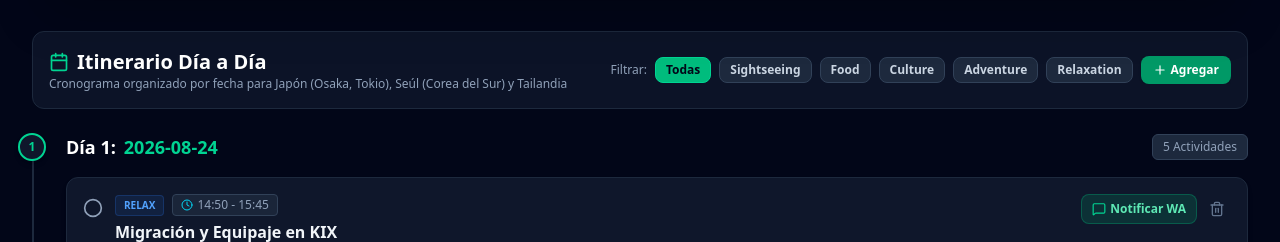
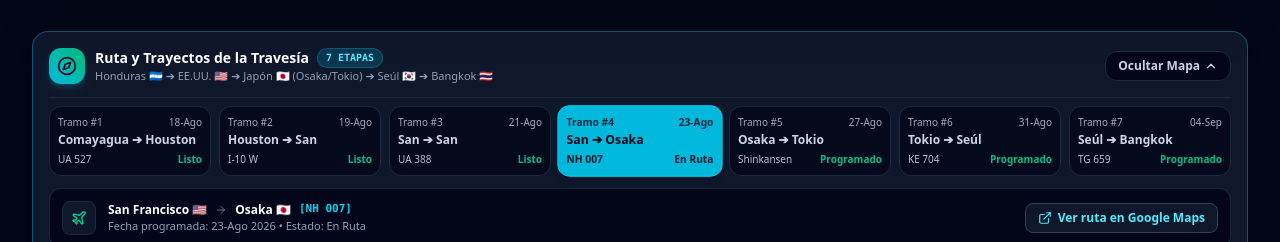
Before and after one commit to donaurocastro-eng/Viajes_Mel, a React (Vite) app: page / in a window 1280 px wide. Shown: the part 710-952 px from the top of the page. Built offline with nearby package versions, Linux system fonts and the light colour scheme; no server answers.

Commit message:
feat: add itinerary stages component
Introduce ITINERARY_STAGES_QUICK and additional icons to support multi-modal travel tracking in the itinerary view.

```diff
--- a/src/components/ItineraryView.tsx
+++ b/src/components/ItineraryView.tsx
@@ -1,6 +1,6 @@
 import React, { useState } from 'react';
 import { Trip, Activity } from '../types';
-import { Calendar, Clock, MapPin, DollarSign, CheckCircle2, Circle, MessageSquare, Plus, Trash2, Tag, ArrowRight } from 'lucide-react';
+import { Calendar, Clock, MapPin, DollarSign, CheckCircle2, Circle, MessageSquare, Plus, Trash2, Tag, ArrowRight, Compass, Plane, Train, Car, Layers, ChevronDown, ChevronUp, ExternalLink } from 'lucide-react';
 
 interface ItineraryViewProps {
   trip: Trip;
@@ -11,6 +11,16 @@ interface ItineraryViewProps {
   onNotifyWhatsApp: (activity: Activity) => void;
 }
 
+const ITINERARY_STAGES_QUICK = [
+  { step: 1, from: 'Comayagua 🇭🇳', to: 'Houston 🇺🇸', type: 'flight', code: 'UA 527', date: '18-Ago', status: 'Listo' },
+  { step: 2, from: 'Houston 🇺🇸', to: 'San Antonio 🇺🇸', type: 'ground', code: 'I-10 W', date: '19-Ago', status: 'Listo' },
+  { step: 3, from: 'San Antonio 🇺🇸', to: 'San Francisco 🇺🇸', type: 'flight', code: 'UA 388', date: '21-Ago', status: 'Listo' },
+  { step: 4, from: 'San Francisco 🇺🇸', to: 'Osaka 🇯🇵', type: 'flight', code: 'NH 007', date: '23-Ago', status: 'En Ruta' },
+  { step: 5, from: 'Osaka 🇯🇵', to: 'Tokio 🇯🇵', type: 'train', code: 'Shinkansen', date: '27-Ago', status: 'Programado' },
+  { step: 6, from: 'Tokio 🇯🇵', to: 'Seúl 🇰🇷', type: 'flight', code: 'KE 704', date: '31-Ago', status: 'Programado' },
+  { step: 7, from: 'Seúl 🇰🇷', to: 'Bangkok 🇹🇭', type: 'flight', code: 'TG 659', date: '04-Sep', status: 'Programado' },
+];
+
 export const ItineraryView: React.FC<ItineraryViewProps> = ({
   trip,
   activities,
@@ -20,6 +30,8 @@ export const ItineraryView: React.FC<ItineraryViewProps> = ({
   onNotifyWhatsApp,
 }) => {
   const [selectedCategoryFilter, setSelectedCategoryFilter] = useState<string>('all');
+  const [showRouteStrip, setShowRouteStrip] = useState<boolean>(true);
+  const [selectedStageIdx, setSelectedStageIdx] = useState<number>(3); // Pacific crossing by default
 
   // Filter activities by tripId
   const tripActivities = activities.filter((a) => a.tripId === trip.id);
@@ -63,6 +75,111 @@ export const ItineraryView: React.FC<ItineraryViewProps> = ({
 
   return (
     <div className="space-y-6">
+      {/* Route & Stages Visual Map Banner (Always Visible) */}
+      <div className="bg-slate-900 rounded-2xl border border-cyan-500/40 p-4 shadow-xl space-y-3">
+        <div className="flex items-center justify-between">
+          <div className="flex items-center space-x-2.5">
+            <div className="p-2 bg-gradient-to-tr from-cyan-500 to-emerald-500 rounded-xl text-slate-950 font-black shadow-md shadow-cyan-500/20">
+              <Compass className="w-5 h-5" />
+            </div>
+            <div>
+              <h3 className="text-sm font-extrabold text-white flex items-center space-x-2">
+                <span>Ruta y Trayectos de la Travesía</span>
+                <span className="px-2 py-0.5 rounded-full text-[10px] font-mono bg-cyan-500/20 text-cyan-300 border border-cyan-500/30">
+                  7 ETAPAS
+                </span>
+              </h3>
+              <p className="text-[11px] text-slate-400">
+                Honduras 🇭🇳 ➔ EE.UU. 🇺🇸 ➔ Japón 🇯🇵 (Osaka/Tokio) ➔ Seúl 🇰🇷 ➔ Bangkok 🇹🇭
+              </p>
+            </div>
+          </div>
+          <button
+            onClick={() => setShowRouteStrip(!showRouteStrip)}
+            className="flex items-center space-x-1 px-3 py-1.5 rounded-xl bg-slate-950 border border-slate-800 text-xs font-bold text-slate-300 hover:text-white transition-all"
+          >
+            <span>{showRouteStrip ? 'Ocultar Mapa' : 'Ver Mapa'}</span>
+            {showRouteStrip ? <ChevronUp className="w-3.5 h-3.5" /> : <ChevronDown className="w-3.5 h-3.5" />}
+          </button>
+        </div>
+
+        {showRouteStrip && (
+          <div className="pt-2 border-t border-slate-800 space-y-3">
+            {/* Stages Step Timeline Buttons */}
+            <div className="grid grid-cols-2 sm:grid-cols-4 lg:grid-cols-7 gap-2">
+              {ITINERARY_STAGES_QUICK.map((stg, i) => {
+                const isSelected = selectedStageIdx === i;
+                return (
+                  <button
+                    key={stg.step}
+                    onClick={() => setSelectedStageIdx(i)}
+                    className={`p-2 rounded-xl text-left transition-all border ${
+                      isSelected
+                        ? 'bg-cyan-500 text-slate-950 border-cyan-400 font-extrabold shadow-md scale-102'
+                        : 'bg-slate-950/80 text-slate-300 border-slate-800 hover:bg-slate-800/80'
+                    }`}
+                  >
+                    <div className="flex items-center justify-between text-[10px] opacity-80 mb-0.5">
+                      <span>Tramo #{stg.step}</span>
+                      <span>{stg.date}</span>
+                    </div>
+                    <div className="text-xs font-bold truncate">
+                      {stg.from.split(' ')[0]} ➔ {stg.to.split(' ')[0]}
+                    </div>
+                    <div className="text-[10px] mt-1 flex items-center justify-between opacity-90">
+                      <span>{stg.code}</span>
+                      <span className={isSelected ? 'text-slate-950 font-black' : 'text-emerald-400 font-semibold'}>
+                        {stg.status}
+                      </span>
+                    </div>
+                  </button>
+                );
+              })}
+            </div>
+
+            {/* Quick Detail Pill of Selected Stage */}
+            {ITINERARY_STAGES_QUICK[selectedStageIdx] && (
+              <div className="p-3 bg-slate-950 rounded-xl border border-slate-800/90 flex flex-col sm:flex-row sm:items-center justify-between gap-3 text-xs">
+                <div className="flex items-center space-x-3">
+                  <div className="p-2 bg-slate-900 rounded-lg text-cyan-400 border border-slate-800">
+                    {ITINERARY_STAGES_QUICK[selectedStageIdx].type === 'train' ? (
+                      <Train className="w-4 h-4 text-amber-400" />
+                    ) : ITINERARY_STAGES_QUICK[selectedStageIdx].type === 'ground' ? (
+                      <Car className="w-4 h-4 text-cyan-400" />
+                    ) : (
+                      <Plane className="w-4 h-4 text-emerald-400" />
+                    )}
+                  </div>
+                  <div>
+                    <div className="font-bold text-white flex items-center space-x-2">
+                      <span>{ITINERARY_STAGES_QUICK[selectedStageIdx].from}</span>
+                      <ArrowRight className="w-3 h-3 text-slate-500" />
+                      <span>{ITINERARY_STAGES_QUICK[selectedStageIdx].to}</span>
+                      <span className="text-cyan-400 font-mono text-[11px]">[{ITINERARY_STAGES_QUICK[selectedStageIdx].code}]</span>
+                    </div>
+                    <span className="text-[11px] text-slate-400">
+                      Fecha programada: {ITINERARY_STAGES_QUICK[selectedStageIdx].date} 2026 • Estado: {ITINERARY_STAGES_QUICK[selectedStageIdx].status}
+                    </span>
+                  </div>
+                </div>
+
+                <a
+                  href={`https://www.google.com/maps/dir/?api=1&origin=${encodeURIComponent(
+                    ITINERARY_STAGES_QUICK[selectedStageIdx].from
+                  )}&destination=${encodeURIComponent(ITINERARY_STAGES_QUICK[selectedStageIdx].to)}`}
+                  target="_blank"
+                  rel="noopener noreferrer"
+                  className="px-3 py-1.5 bg-slate-900 hover:bg-slate-800 text-cyan-300 border border-slate-700 rounded-lg text-xs font-bold flex items-center justify-center space-x-1.5 transition-all"
+                >
+                  <ExternalLink className="w-3.5 h-3.5" />
+                  <span>Ver ruta en Google Maps</span>
+                </a>
+              </div>
+            )}
+          </div>
+        )}
+      </div>
+
       {/* Category Filter & Header */}
       <div className="flex flex-col sm:flex-row items-start sm:items-center justify-between gap-4 bg-slate-900/80 p-4 rounded-xl border border-slate-800">
         <div>
```
